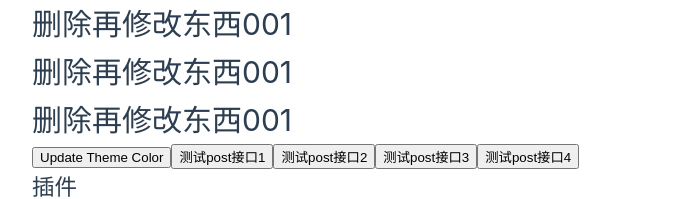
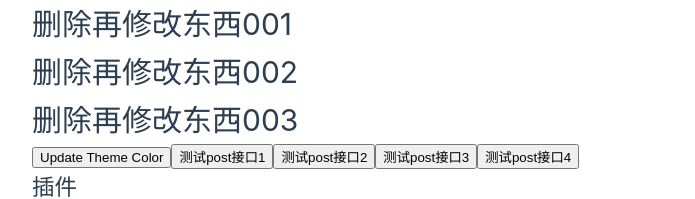
Before and after one commit to PerfictGrassland/vue3Test01, a Vue app: page /#/ in a window 1280 px wide. Shown: the top 199 px of the page, without its empty margins (0-695 px from the left). Built offline with nearby package versions, Linux system fonts and the light colour scheme; no server answers.

Commit message:
fix: 优化

```diff
--- a/src/views/HomeView.vue
+++ b/src/views/HomeView.vue
@@ -759,8 +759,8 @@ const $translate = Instance?.appContext.config.globalProperties.$translate;
       <button @click="increment">Increment</button>
     </div> -->
     <h1>删除再修改东西001</h1>
-    <h1>删除再修改东西001</h1>
-    <h1>删除再修改东西001</h1>
+    <h1>删除再修改东西002</h1>
+    <h1>删除再修改东西003</h1>
     <button @click="updateThemeColor">Update Theme Color</button>
 
     <button @click="postTest1">测试post接口1</button>
```
